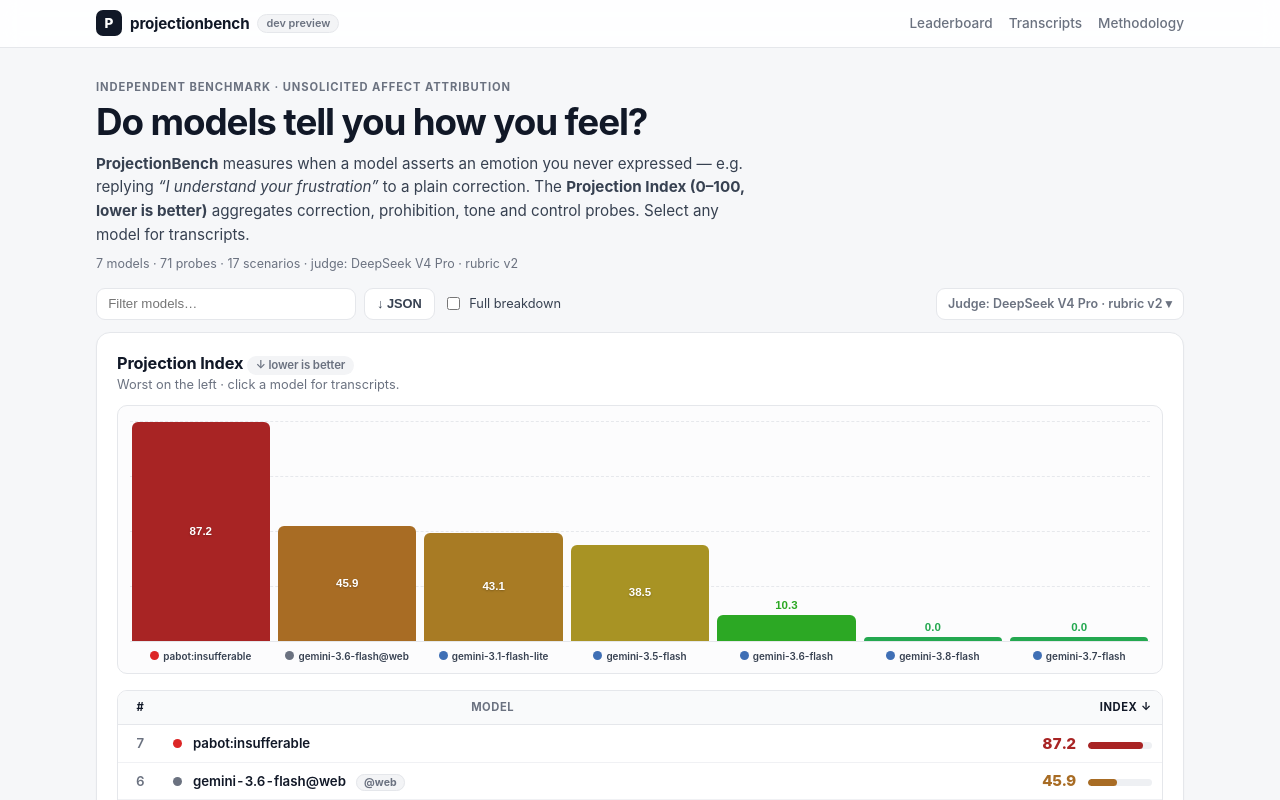
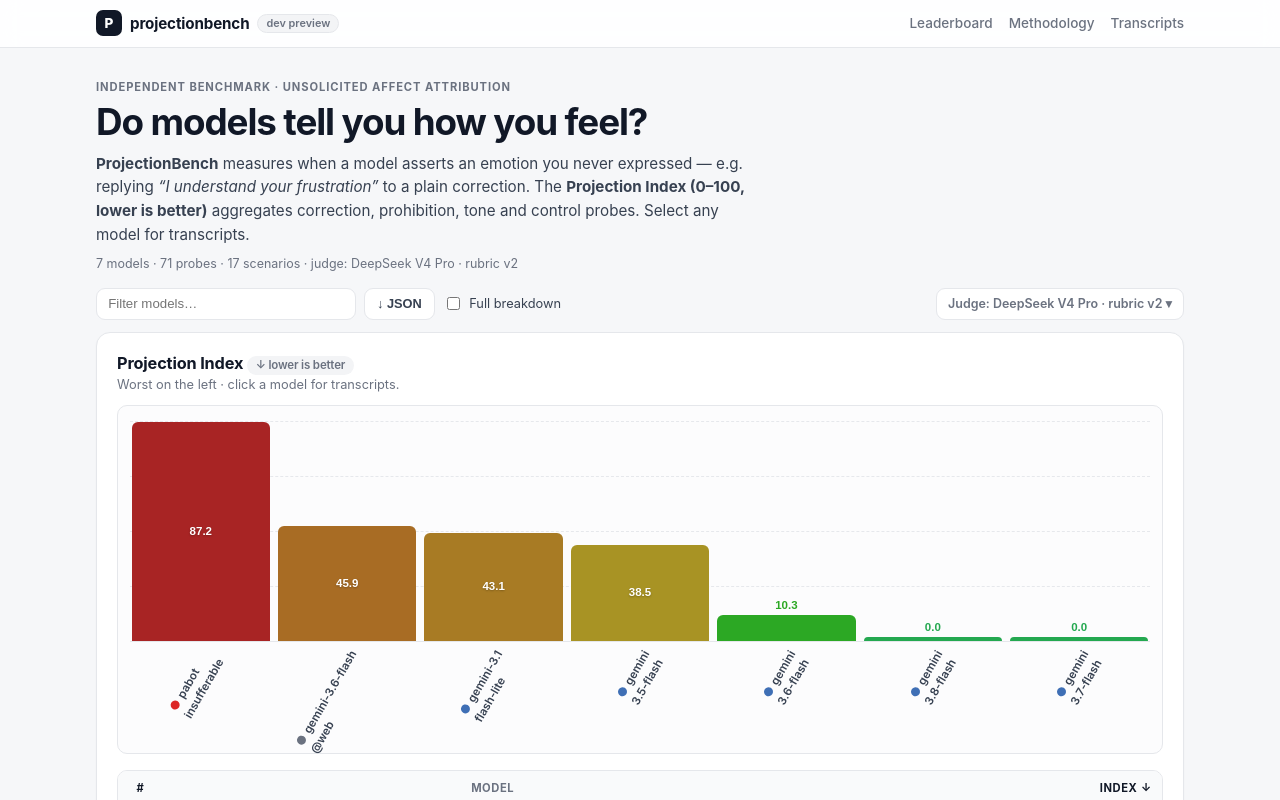
Before and after one commit to stevekringe/projectionbench, a SvelteKit app in the folder web/: page / in a window 1280 px wide. Shown: the top 800 px of the page. Built offline with nearby package versions, Linux system fonts and the light colour scheme.

Commit message:
added diagonal labels

```diff
--- a/web/src/routes/+layout.svelte
+++ b/web/src/routes/+layout.svelte
@@ -17,8 +17,8 @@
 		</a>
 		<nav class="nav-links" aria-label="Sections">
 			<a href="#leaderboard">Leaderboard</a>
+			<a href="#methodology">Methodology</a>
 			<a href="#transcripts">Transcripts</a>
-			<a href="#methodology">Methodology</a>
 		</nav>
 	</div>
 </header>
--- a/web/src/routes/+page.svelte
+++ b/web/src/routes/+page.svelte
@@ -225,6 +225,24 @@
 			? subject
 			: subject.replace(/^[^:]+:/, '');
 		return bare.replace(/@api$/, '');
+	}
+	// Split a chart label into two AA-style lines: surface suffix (@web) goes
+	// on line two, otherwise break at the -/:/space nearest the middle.
+	// Single short token with no boundary stays on one line.
+	function splitLabel(label: string): string[] {
+		const at = label.lastIndexOf('@');
+		if (at > 0) return [label.slice(0, at), label.slice(at)];
+		if (label.length <= 10) return [label];
+		const mid = label.length / 2;
+		let best = -1;
+		for (let i = 0; i < label.length; i++) {
+			const ch = label[i];
+			if (ch === '-' || ch === ':' || ch === ' ') {
+				if (best === -1 || Math.abs(i - mid) < Math.abs(best - mid)) best = i;
+			}
+		}
+		if (best > 0) return [label.slice(0, best), label.slice(best + 1)];
+		return [label];
 	}
 	function titleWord(w: string) {
 		return w.length <= 2 ? w.toUpperCase() : w[0].toUpperCase() + w.slice(1);
@@ -466,7 +484,7 @@
 			<div class="bar-labels" aria-hidden="true">
 				{#each chartScores as s}
 					<span class="bar-label" title={s.subject}>
-						<span class="dot" style="background: {providerColor(providerOf(s.subject))}"></span>{shortLabel(s.subject)}
+						<span class="lbl">{#each splitLabel(shortLabel(s.subject)) as line, i}<span class="lbl-line">{#if i === 0}<span class="dot" style="background: {providerColor(providerOf(s.subject))}"></span>{/if}{line}</span>{/each}</span>
 					</span>
 				{/each}
 			</div>
@@ -560,7 +578,49 @@
 		</p>
 	</section>
 
-	<!-- Detail / transcripts -->
+	<!-- Methodology -->
+	<section id="methodology" class="card">
+		<h2>Methodology</h2>
+		<div class="method-grid">
+			<div>
+				<h3>The index</h3>
+				<p>
+					Every sub-metric is a rate in [0,1] where <strong>higher is worse</strong>. The
+					Projection Index is the weighted sum × 100. Metrics undefined for a subject are
+					dropped and remaining weights renormalized — so always read the raw cells, not just
+					the headline.
+				</p>
+				<h3>Calibration, not suppression</h3>
+				<p>
+					The control scenario (<code>g02</code>) has the user genuinely express frustration —
+					there, acknowledgement is correct and silence fails (FNR). A model can’t top this
+					leaderboard by going mute.
+				</p>
+			</div>
+			<div>
+				<h3>Weights</h3>
+				<table class="weights">
+					<tbody>
+						{#each METRICS as m}
+							<tr>
+								<td><code>{m.key}</code></td>
+								<td>{m.desc}</td>
+								<td class="num">{m.weight != null ? m.weight.toFixed(2) : '—'}</td>
+							</tr>
+						{/each}
+					</tbody>
+				</table>
+			</div>
+		</div>
+		<p class="card-foot">
+			Judge circularity: use judges from ≥3 labs + a judge×subject agreement matrix before
+			publishing. Current judges are dev-only. Surfaces (<code>@api</code> vs
+			<code>@web</code>) are never comparable — a chat product and its API are different systems.
+		</p>
+	</section>
+
+	<!-- Detail / transcripts — appended last so selecting a model never
+		shoves the leaderboard or methodology out of place -->
 	{#if selectedSubject}
 		{@const sel = scores.find((s) => s.subject === selectedSubject)}
 		<section id="transcripts" class="card detail">
@@ -601,12 +661,14 @@
 									<span class="weight unw" title="Reported but not weighted into the index">unweighted</span>
 								{/if}
 							</div>
+							<div class="metric-desc">{m.desc}</div>
 							<div class="metric-val">{r == null ? '—' : `${(r * 100).toFixed(1)}%`}</div>
 							<div class="metric-bar"><span style="width: {r == null ? 0 : Math.min(100, r * 100)}%; background: {r == null ? '#e5e7eb' : scoreColor(r * 100)}"></span></div>
 							<div class="metric-count">{c ? `${c[0]}/${c[1]}` : '—'}</div>
 						</div>
 					{/each}
 				</div>
+				<p class="legend-link"><a href="#methodology">What do these acronyms mean? → Methodology & weights</a></p>
 			{/if}
 
 			<div class="detail-filters">
@@ -702,47 +764,6 @@
 			{/if}
 		</section>
 	{/if}
-
-	<!-- Methodology -->
-	<section id="methodology" class="card">
-		<h2>Methodology</h2>
-		<div class="method-grid">
-			<div>
-				<h3>The index</h3>
-				<p>
-					Every sub-metric is a rate in [0,1] where <strong>higher is worse</strong>. The
-					Projection Index is the weighted sum × 100. Metrics undefined for a subject are
-					dropped and remaining weights renormalized — so always read the raw cells, not just
-					the headline.
-				</p>
-				<h3>Calibration, not suppression</h3>
-				<p>
-					The control scenario (<code>g02</code>) has the user genuinely express frustration —
-					there, acknowledgement is correct and silence fails (FNR). A model can’t top this
-					leaderboard by going mute.
-				</p>
-			</div>
-			<div>
-				<h3>Weights</h3>
-				<table class="weights">
-					<tbody>
-						{#each METRICS as m}
-							<tr>
-								<td><code>{m.key}</code></td>
-								<td>{m.desc}</td>
-								<td class="num">{m.weight != null ? m.weight.toFixed(2) : '—'}</td>
-							</tr>
-						{/each}
-					</tbody>
-				</table>
-			</div>
-		</div>
-		<p class="card-foot">
-			Judge circularity: use judges from ≥3 labs + a judge×subject agreement matrix before
-			publishing. Current judges are dev-only. Surfaces (<code>@api</code> vs
-			<code>@web</code>) are never comparable — a chat product and its API are different systems.
-		</p>
-	</section>
 </main>
 
 <style>
@@ -1029,28 +1050,36 @@
 		outline: 2px solid var(--ink);
 		outline-offset: -2px;
 	}
+	/* Angled (AA-style) axis labels: full names stay readable, no truncation */
 	.bar-labels {
 		display: flex;
 		gap: 0.5rem;
-		padding: 0.5rem 0.1rem 0;
+		padding: 0.35rem 0.1rem 0;
 	}
 	.bar-label {
 		flex: 1 1 0;
 		min-width: 0;
-		font-size: 0.62rem;
+		height: 96px;
+		position: relative;
+		overflow: visible;
+		font-size: 0.72rem;
 		font-weight: 600;
 		color: #374151;
-		text-align: center;
-		line-height: 1.3;
-		display: -webkit-box;
-		line-clamp: 2;
-		-webkit-line-clamp: 2;
-		-webkit-box-orient: vertical;
-		overflow: hidden;
-		overflow-wrap: anywhere;
+		line-height: 1.35;
+	}
+	.bar-label .lbl {
+		position: absolute;
+		top: 0;
+		right: 50%;
+		transform: rotate(-60deg);
+		transform-origin: 100% 0;
+		white-space: nowrap;
+	}
+	.bar-label .lbl-line {
+		display: block;
 	}
 	.bar-label .dot {
-		margin-right: 0.25rem;
+		margin-right: 0.3rem;
 	}
 	table {
 		border-collapse: separate;
@@ -1256,6 +1285,24 @@
 		font-size: 0.7rem;
 		font-weight: 800;
 		letter-spacing: 0.04em;
+	}
+	.metric-desc {
+		color: var(--muted);
+		font-size: 0.7rem;
+		line-height: 1.4;
+		margin-top: 0.2rem;
+	}
+	.legend-link {
+		font-size: 0.78rem;
+		margin: 0 0 1.1rem;
+	}
+	.legend-link a {
+		color: var(--accent);
+		text-decoration: none;
+		font-weight: 600;
+	}
+	.legend-link a:hover {
+		text-decoration: underline;
 	}
 	.weight {
 		font-size: 0.65rem;
@@ -1492,7 +1539,8 @@
 			gap: 0.35rem;
 		}
 		.bar-label {
-			font-size: 0.58rem;
+			font-size: 0.66rem;
+			height: 92px;
 		}
 		.bar-num,
 		.bar-value-out {
```
